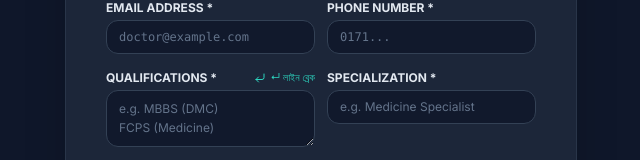
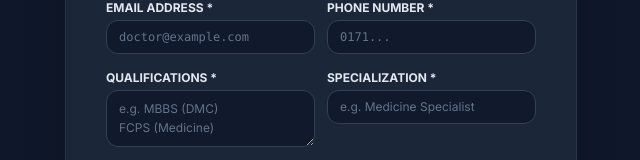
Before and after one commit to SamiumBashir/docPresc, a React (Vite) app in the folder frontend/: page /register in a window 1280 px wide. Shown: the part 352-512 px from the top of the page, without its empty margins (319-959 px from the left). Built offline with nearby package versions, Linux system fonts and the light colour scheme; no server answers.

Commit message:
refactor: simplify doctor registration qualification field layout

```diff
--- a/frontend/src/pages/Auth/Register.tsx
+++ b/frontend/src/pages/Auth/Register.tsx
@@ -169,30 +169,6 @@ export const Register: React.FC = () => {
                   >
                     Qualifications *
                   </label>
-                  <button
-                    type="button"
-                    onClick={() => {
-                      const el = document.getElementById('reg-qual') as HTMLTextAreaElement | null;
-                      if (el) {
-                        const start = el.selectionStart ?? el.value.length;
-                        const end = el.selectionEnd ?? el.value.length;
-                        const val = formData.qualification;
-                        const updated = val.substring(0, start) + '\n' + val.substring(end);
-                        setFormData({ ...formData, qualification: updated });
-                        setTimeout(() => {
-                          el.focus();
-                          el.setSelectionRange(start + 1, start + 1);
-                        }, 0);
-                      } else {
-                        setFormData({ ...formData, qualification: formData.qualification + '\n' });
-                      }
-                    }}
-                    className="inline-flex items-center gap-1 text-[10px] text-teal-400 hover:text-teal-300 transition-colors cursor-pointer"
-                    title="নতুন লাইন যোগ করতে ক্লিক করুন"
-                  >
-                    <CornerDownLeft className="w-3 h-3" />
-                    <span>↵ লাইন ব্রেক</span>
-                  </button>
                 </div>
                 <textarea
                   id="reg-qual"
```
